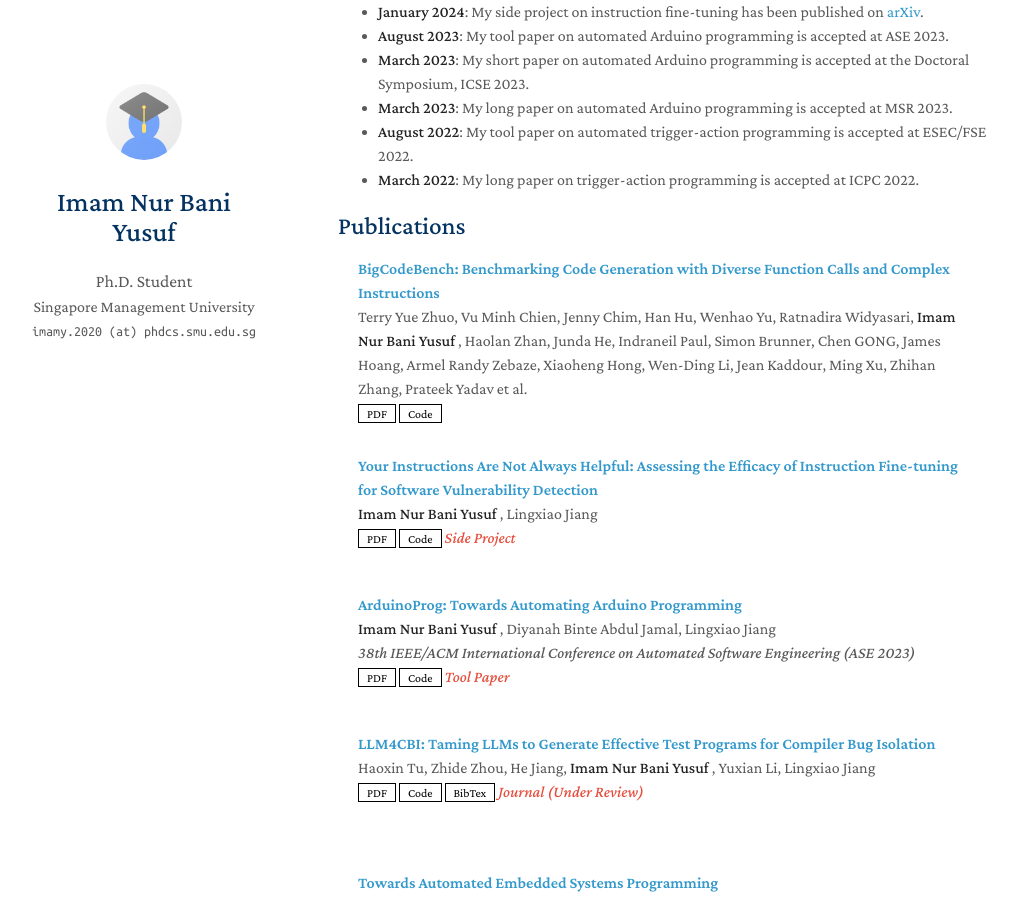
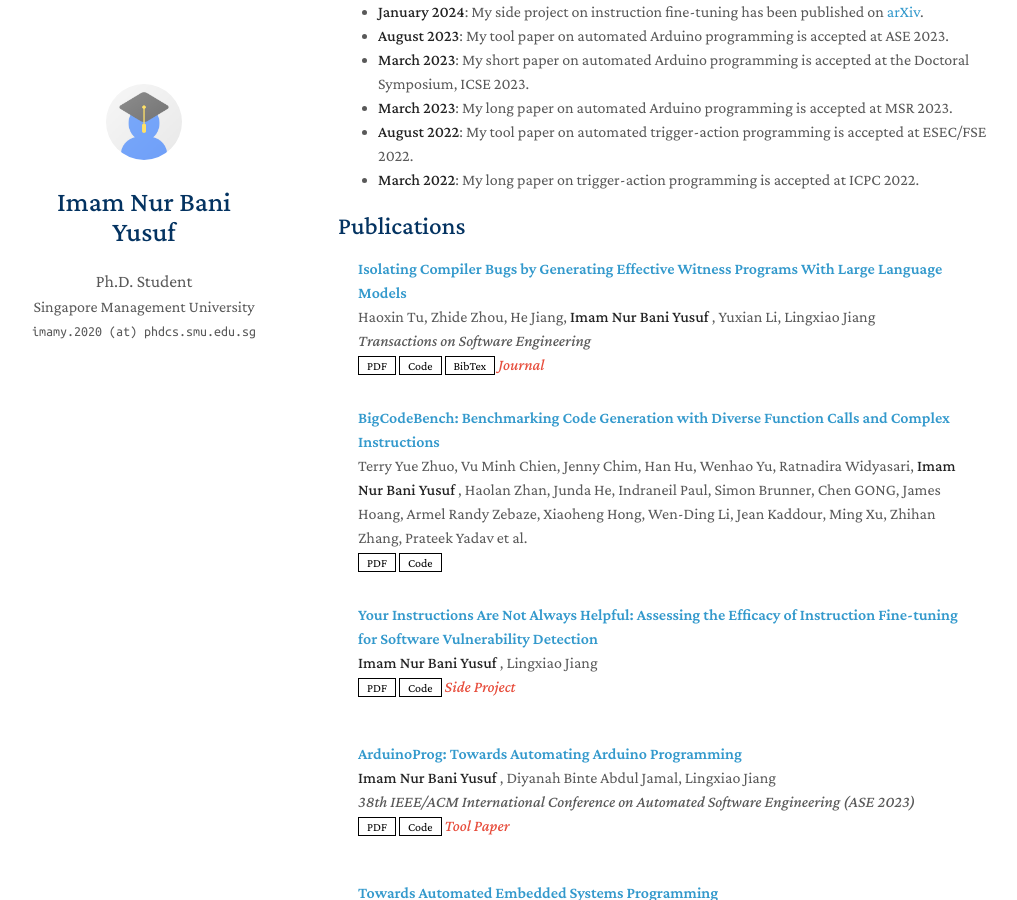
Before and after one commit to imamnurby/imamnurby.github.io, a Jekyll site: the page built from index.md, in a window 1280 px wide and 900 px high, scrolled down 551 px. Shown: the whole window, without its empty margins (132-1149 px from the left). Built offline with Jekyll 4.4.1, drawn with Linux system fonts in a browser that asks for light colours; nearby versions of some CDN libraries; a style sheet for code colours, icons or effects is not loaded; our own code applies the rules of GitHub Pages for plain Markdown files.

Commit message:
update tse publication

```diff
--- a/_data/publications.yml
+++ b/_data/publications.yml
@@ -1,4 +1,14 @@
 main:
+  - title: "Isolating Compiler Bugs by Generating Effective Witness Programs With Large Language Models"
+    authors: "Haoxin Tu, Zhide Zhou, He Jiang, <strong> Imam Nur Bani Yusuf </strong>, Yuxian Li, Lingxiao Jiang"
+    conference_short: "TSE"
+    conference: "Transactions on Software Engineering"
+    pdf: "https://ieeexplore.ieee.org/abstract/document/10521881"
+    code: "https://github.com/haoxintu/LLM4CBI"
+    bibtex: "https://dblp.org/rec/journals/tse/TuZJYLJ24.bib"
+    notes: "Journal"
+    image: "./assets/img/llm4bci.png"
+
   - title: "BigCodeBench: Benchmarking Code Generation with Diverse Function Calls and Complex Instructions"
     authors: "Terry Yue Zhuo, Vu Minh Chien, Jenny Chim, Han Hu, Wenhao Yu, Ratnadira Widyasari, <strong> Imam Nur Bani Yusuf </strong>, Haolan Zhan, Junda He, Indraneil Paul, Simon Brunner, Chen GONG, James Hoang, Armel Randy Zebaze, Xiaoheng Hong, Wen-Ding Li, Jean Kaddour, Ming Xu, Zhihan Zhang, Prateek Yadav et al."
     conference_short: "Under Submission"
@@ -25,15 +35,6 @@ main:
     code: "https://github.com/imamnurby/ArduProg"
     notes: "Tool Paper"
     image: "./assets/img/arduinoprog_ase23.png"
-
-  - title: "LLM4CBI: Taming LLMs to Generate Effective Test Programs for Compiler Bug Isolation"
-    authors: "Haoxin Tu, Zhide Zhou, He Jiang, <strong> Imam Nur Bani Yusuf </strong>, Yuxian Li, Lingxiao Jiang"
-    conference_short: "Journal"
-    pdf: "https://doi.org/10.48550/arXiv.2307.00593"
-    code: "https://github.com/haoxintu/LLM4CBI"
-    bibtex: "https://dblp.org/rec/journals/corr/abs-2307-00593.bib"
-    notes: "Journal (Under Review)"
-    image: "./assets/img/llm4bci.png"
 
   - title: "Towards Automated Embedded Systems Programming"
     authors: "<strong> Imam Nur Bani Yusuf </strong>"
```
